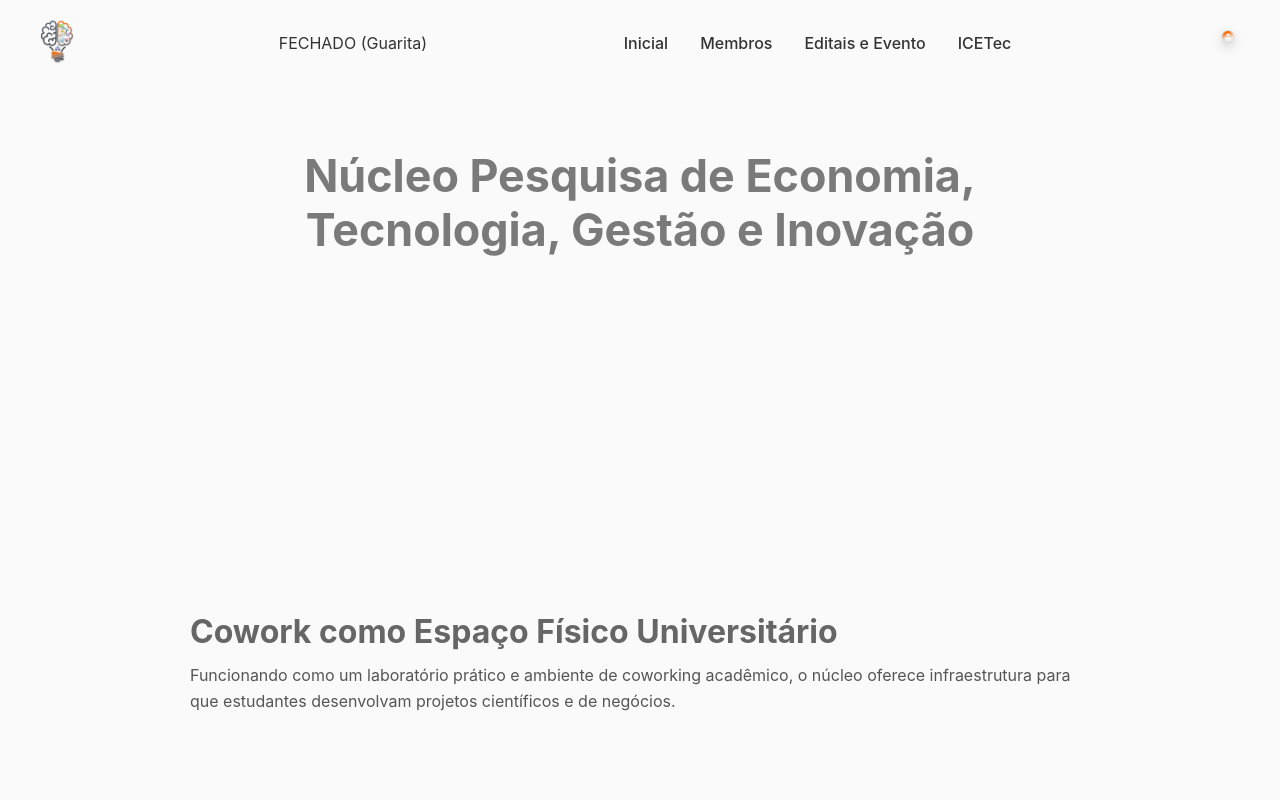
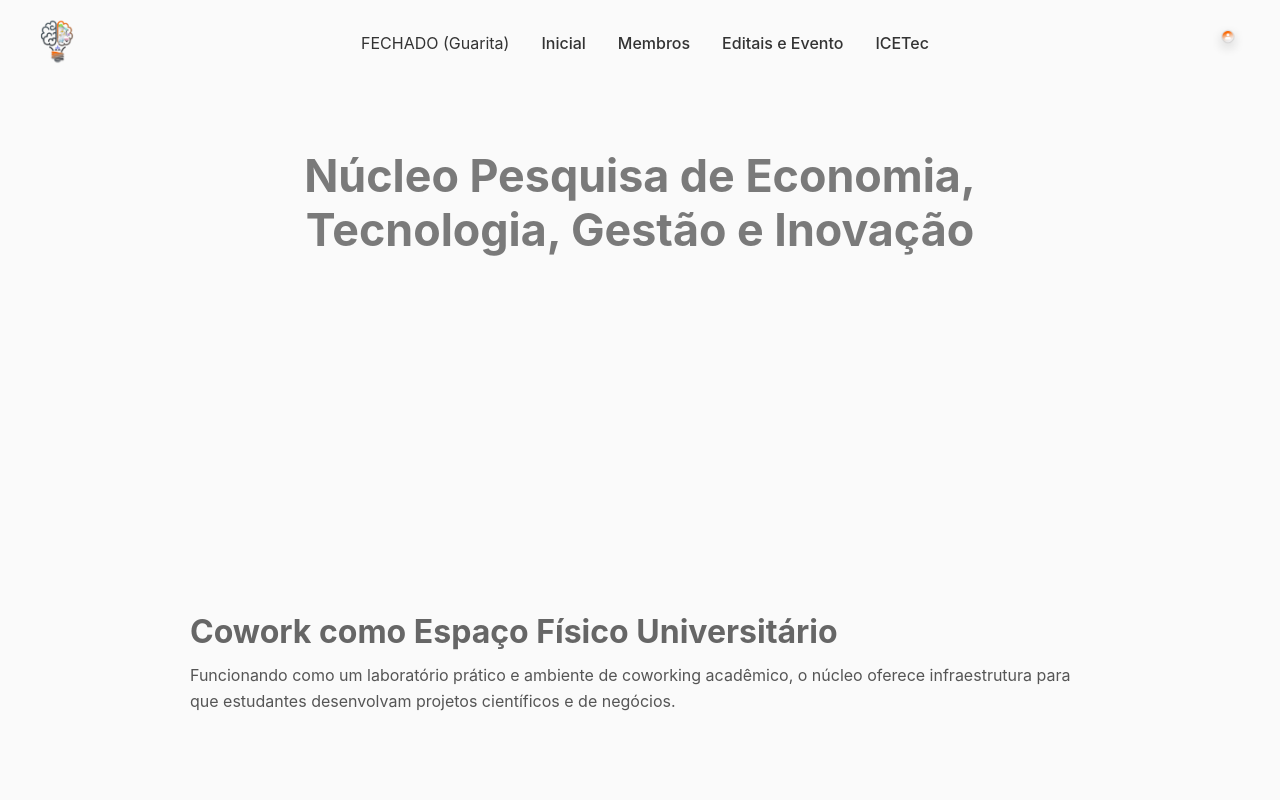
Before and after one commit to thevictorgabriel/netgi, a React (Vite) app in the folder frontend/: page / in a window 1280 px wide. Shown: the top 800 px of the page. Built offline with nearby package versions, Linux system fonts and the light colour scheme; no server answers.

Commit message:
style: reorganiza layout do header agrupando status do laboratório com o menu de navegação

```diff
--- a/frontend/src/components/Header/Header.jsx
+++ b/frontend/src/components/Header/Header.jsx
@@ -23,17 +23,11 @@ export function Header() {
             }
         };
 
-        // Busca a primeira vez ao carregar a página
         fetchLabStatus();
-
-        // Fica "ouvindo" caso alguma outra tela mude o status do laboratório
         window.addEventListener('labStatusChanged', fetchLabStatus);
-
-        // Limpa o ouvinte quando o componente for desmontado
         return () => window.removeEventListener('labStatusChanged', fetchLabStatus);
     }, []);
 
-    // Nova lógica de texto: Mostra o nome sempre, a não ser que esteja na Guarita
     let textoStatus = "";
     if (labData.nome_portador === 'Guarita') {
         textoStatus = "FECHADO (Guarita)";
@@ -49,6 +43,9 @@ export function Header() {
                 <img src={logoNetgi} alt="Logo NETGI" className={styles.logoImage} style={{ height: '50px', width: 'auto' }} />
             </Link>
 
+            {/* O status agora está DENTRO do navMenu, garantindo que fiquem juntos */}
+            <nav className={styles.navMenu} style={{ display: 'flex', alignItems: 'center', gap: '2rem' }}>
+
                 {isAuth ? (
                     <Link to="/troca-chave" className={styles.labStatus}>
                         <span className={isLabOpen ? styles.statusOpen : styles.statusClosed}>
@@ -63,7 +60,7 @@ export function Header() {
                     </div>
                 )}
 
-            <nav className={styles.navMenu}>
+                {/* Links tradicionais do menu */}
                 <Link to="/">Inicial</Link>
                 <Link to="/membros">Membros</Link>
                 <Link to="/editais">Editais e Evento</Link>
```
Lines whose indentation alone changed are shown as unchanged.
